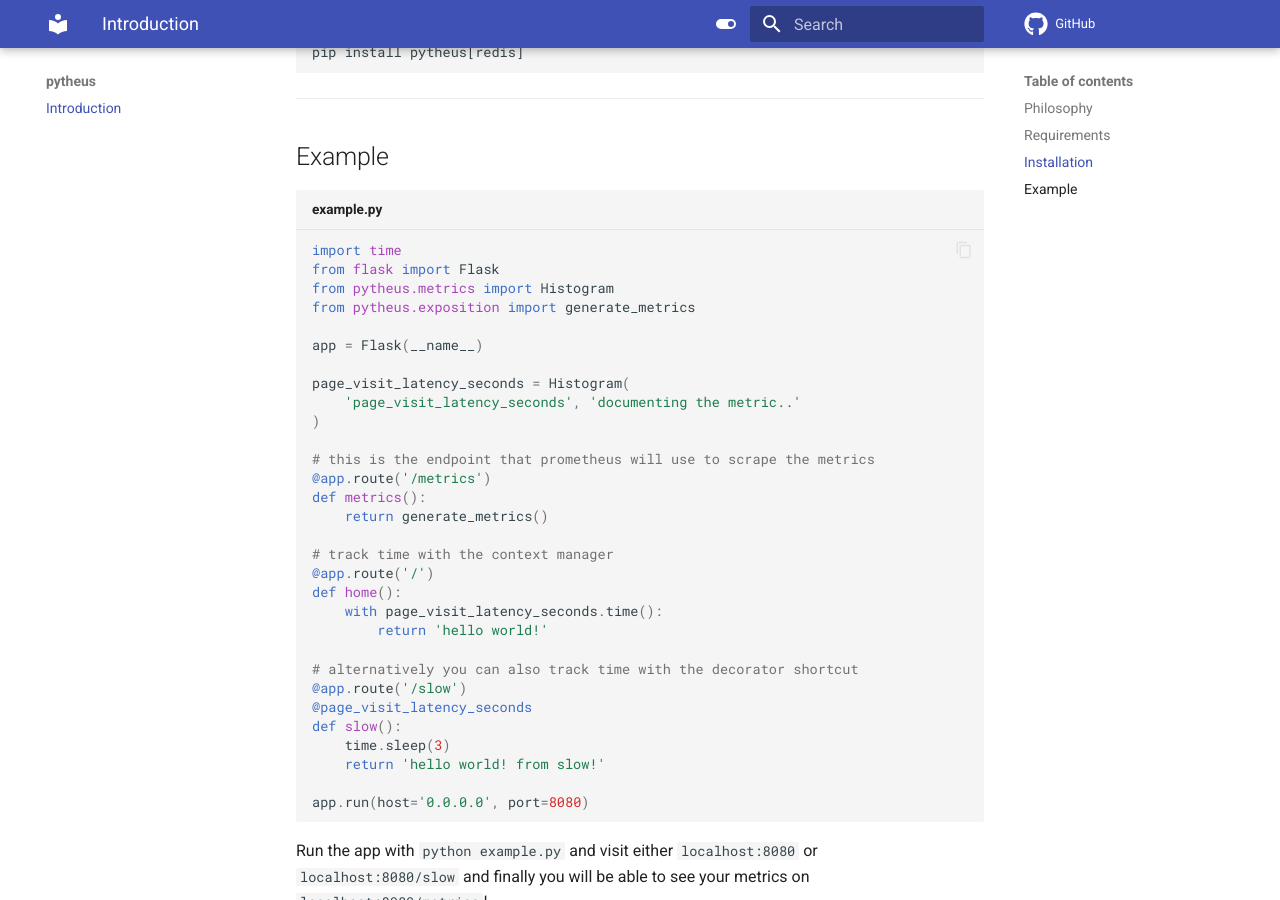
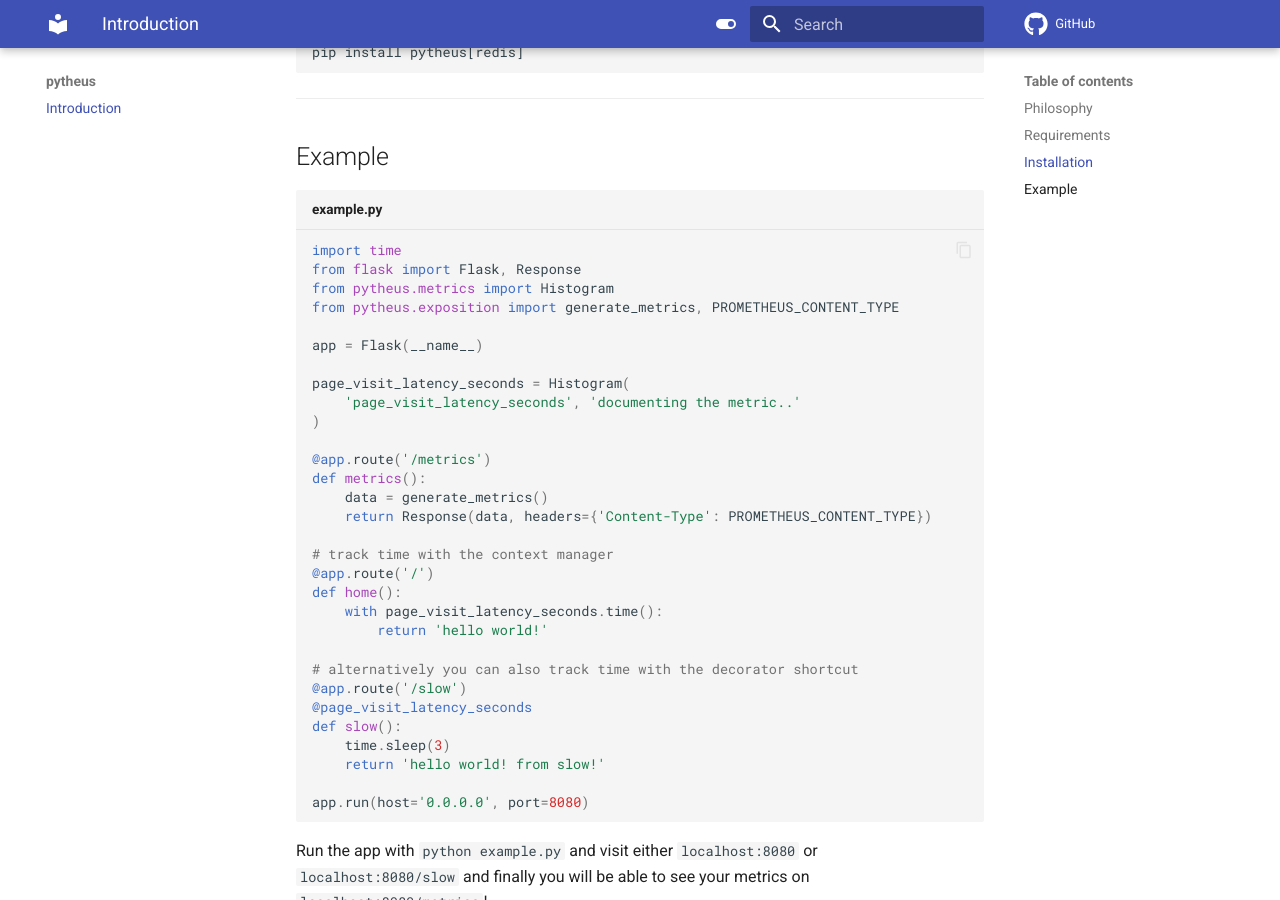
Before and after one commit to Llandy3d/pytheus, an MkDocs documentation site: the page built from docs/index.md, in a window 1280 px wide and 900 px high, scrolled down 1793 px. Built offline with MkDocs 1.6.1 and Material for MkDocs 9.7.7, drawn with Linux system fonts in a browser that asks for light colours; comment, search, counter and statistics services are not loaded.

Commit message:
use content-type in example

````diff
--- a/docs/index.md
+++ b/docs/index.md
@@ -60,9 +60,9 @@ pip install pytheus[redis]
 
 ```python title="example.py"
 import time
-from flask import Flask
+from flask import Flask, Response
 from pytheus.metrics import Histogram
-from pytheus.exposition import generate_metrics
+from pytheus.exposition import generate_metrics, PROMETHEUS_CONTENT_TYPE
 
 app = Flask(__name__)
 
@@ -70,10 +70,10 @@ page_visit_latency_seconds = Histogram(
     'page_visit_latency_seconds', 'documenting the metric..'
 )
 
-# this is the endpoint that prometheus will use to scrape the metrics
 @app.route('/metrics')
 def metrics():
-    return generate_metrics()
+    data = generate_metrics()
+    return Response(data, headers={'Content-Type': PROMETHEUS_CONTENT_TYPE})
 
 # track time with the context manager
 @app.route('/')
````
